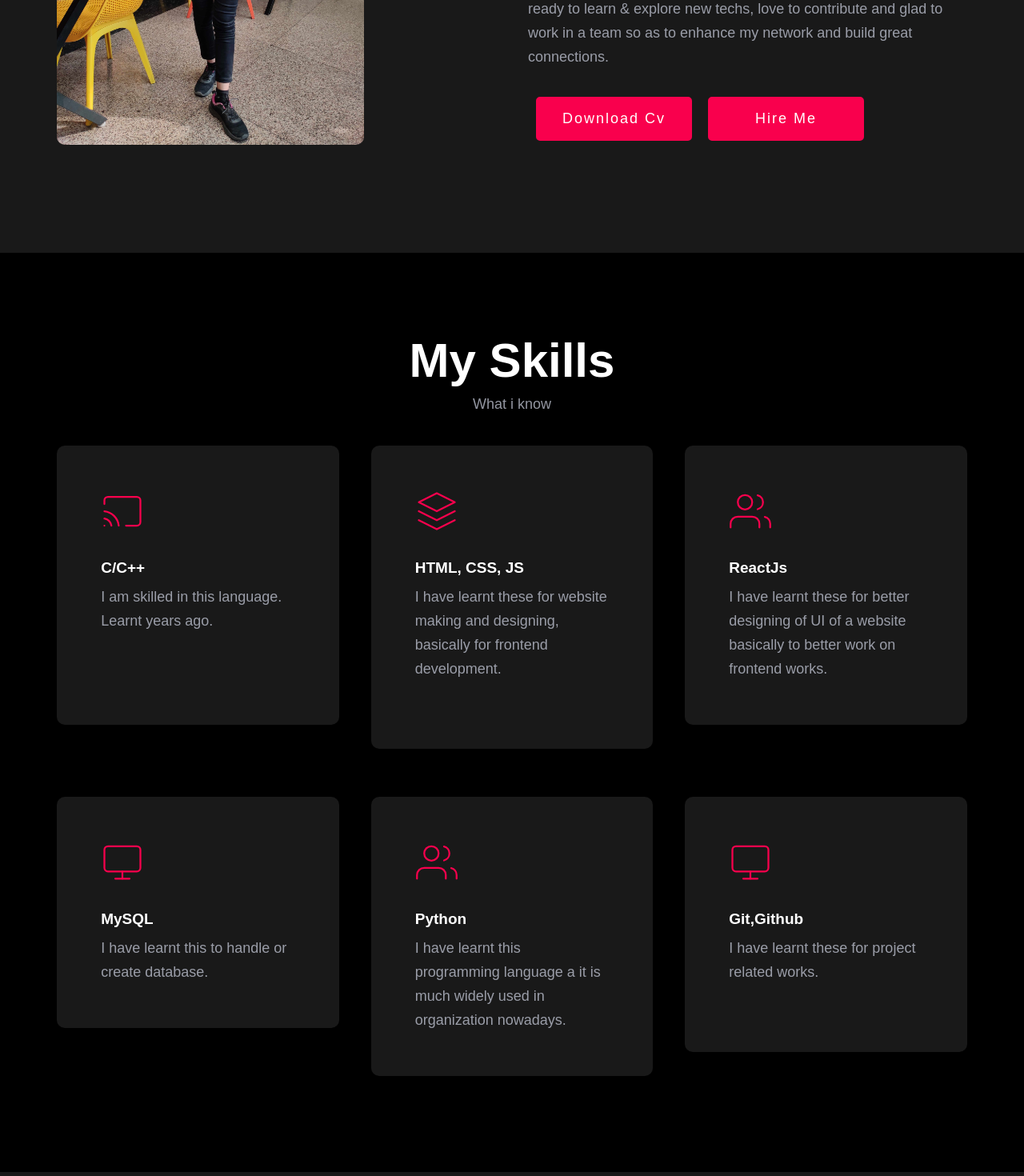
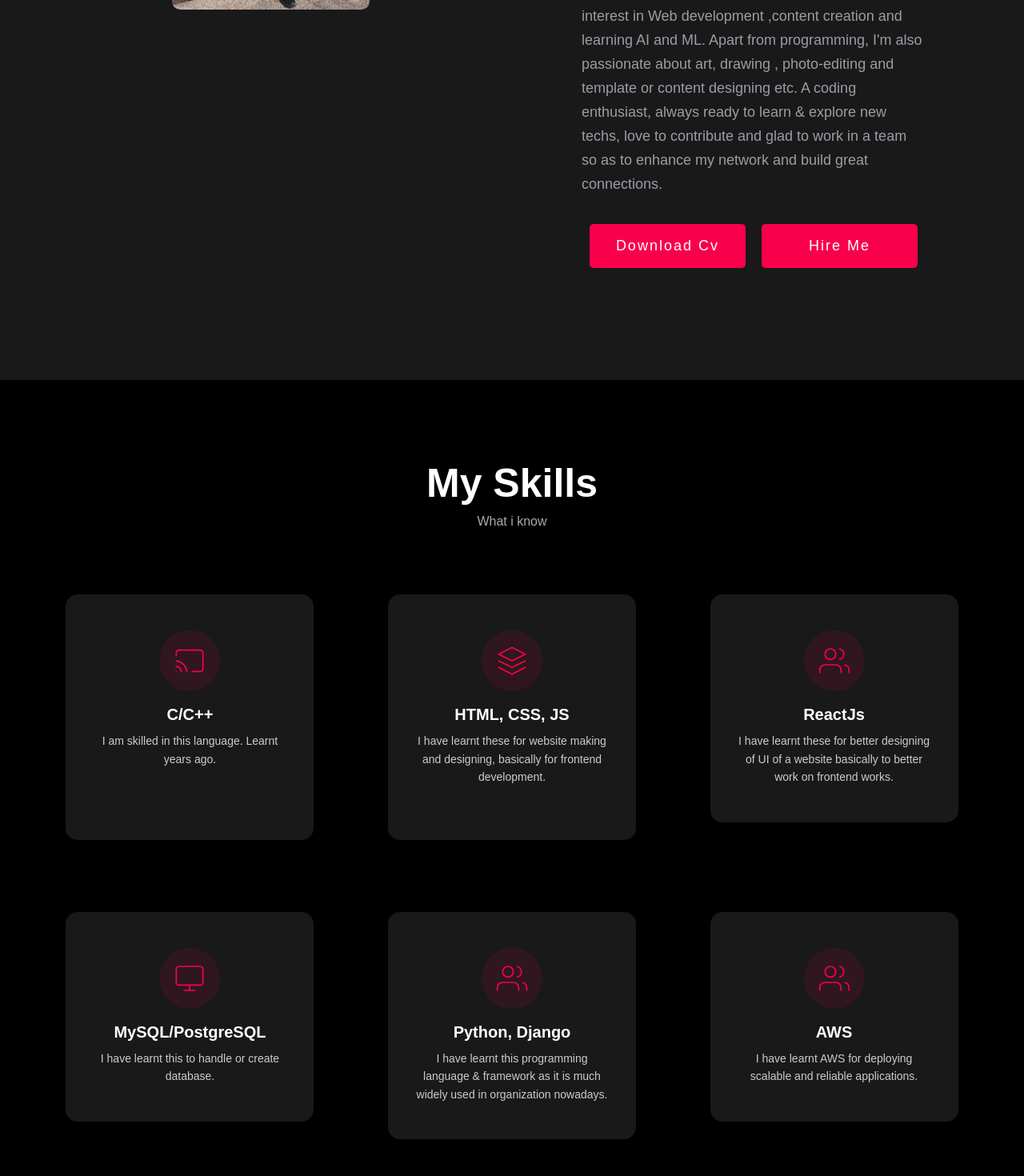
Before and after one commit to purnimakatiyar/myportfolio, a React (Create React App) app: page / in a window 1280 px wide. Shown: the part 1120-2590 px from the top of the page at 80% size. Built offline with nearby package versions, Linux system fonts and the light colour scheme.

Commit message:
updated skills projects and added experience

```diff
--- a/src/About.css
+++ b/src/About.css
@@ -1,12 +1,17 @@
 .about{
     background: #191919;
 }
-img.about__img{
-    border-radius: 10px;
-    width: 70%;
+img.about__img {
+  border-radius: 10px;
+  width: 100%;
+  height: 100%;
+  object-fit: cover;  /* makes the image scale & crop nicely */
+}
+.col__2 {
+  display: flex;
+  align-items: center;   /* vertically align image and text */
+}
 
-
-}
 h1.about__heading{
     margin-bottom: 10px;
     font-weight: 700;
--- a/src/App.js
+++ b/src/App.js
@@ -5,6 +5,7 @@ import Footer from "./Footer";
 import Home from "./Home";
 import Project from "./Project";
 import Skills from "./Skills";
+import Experience from "./Experience";
 
 
 
@@ -14,6 +15,7 @@ function App() {
        <Home />
        <About />
        <Skills />
+       <Experience />
        <Project />
 
        <Contact />
--- /dev/null
+++ b/src/Experience.css
@@ -0,0 +1,42 @@
+.experience {
+  background: #000;
+  color: #fff;
+}
+
+.experience__box {
+  background: #111;
+  border-radius: 12px;
+  padding: 20px;
+  margin: 15px;
+  transition: 0.3s;
+  height: 100%;
+}
+
+.experience__box:hover {
+  transform: translateY(-8px);
+  background: #1a1a1a;
+}
+
+.experience__title {
+  font-size: 20px;
+  font-weight: 600;
+  margin-bottom: 8px;
+}
+
+.experience__company {
+  color: #f9004d;
+  font-weight: 500;
+  margin-bottom: 6px;
+}
+
+.experience__duration {
+  font-size: 14px;
+  margin-bottom: 12px;
+  color: #aaa;
+}
+
+.experience__desc {
+  font-size: 14px;
+  line-height: 1.5;
+  color: #ddd;
+}
--- /dev/null
+++ b/src/Experience.js
@@ -0,0 +1,100 @@
+import React from "react";
+import "./Experience.css";
+
+function Experience() {
+  return (
+    <div className="experience component__space" id="Experience">
+      <div className="heading">
+        <h1 className="heading">Work Experience</h1>
+        <p className="heading p__color">Where I have worked & contributed</p>
+      </div>
+
+      <div className="container">
+        <div className="row">
+
+          {/* Job 1 */}
+          <div className="col__3">
+            <div className="experience__box pointer">
+              <h2 className="experience__title">Software Engineer (Backend)</h2>
+              <h4 className="experience__company">Abstrabit Technologies Pvt Ltd</h4>
+              <p className="experience__duration">Sep 2024 – Present</p>
+              <p className="experience__desc">
+                • Designed and implemented job manager portal reducing manual errors by 30%. <br />
+                • Built AWS architecture (EC2, RDS) with automated deployments. <br />
+                • Fixed critical bugs boosting performance by 40%. <br />
+                • Developed automated email notifications. <br />
+                • Implemented RBAC for security and role-specific features. <br />
+                • Enhanced audit tool system for easy reporting. <br />
+                • Built REST APIs for a mentoring app. <br />
+                • Handled domain setup and deployment on AWS Amplify.
+              </p>
+            </div>
+          </div>
+
+          {/* Job 2 */}
+          <div className="col__3">
+            <div className="experience__box pointer">
+              <h2 className="experience__title">Software Development Engineer Intern</h2>
+              <h4 className="experience__company">Syscore Solutions Pvt Ltd</h4>
+              <p className="experience__duration">Jul 2024 – Sep 2024</p>
+              <p className="experience__desc">
+                • Enhanced IWBI WELL project with frontend & backend improvements. <br />
+                • Integrated Google Maps API for interactive maps. <br />
+                • Implemented Google OAuth for secure login. <br />
+                • Improved UI/UX using Vue.js & TailwindCSS. <br />
+                • Worked with Docker for containerized deployments.
+              </p>
+            </div>
+          </div>
+
+          {/* Job 3 */}
+          <div className="col__3">
+            <div className="experience__box pointer">
+              <h2 className="experience__title">Software Development Engineer Intern</h2>
+              <h4 className="experience__company">Watchguard Technologies Pvt Ltd</h4>
+              <p className="experience__duration">Sep 2023 – Jul 2024</p>
+              <p className="experience__desc">
+                • Developed REST APIs using Flask & FastAPI for microservices. <br />
+                • Built scalable backend services using AWS Lambda & API Gateway. <br />
+                • Authored IaC templates for AWS resource automation. <br />
+                • Increased test coverage from 72% to 89% with Pytest. <br />
+                • Co-developed WG Car Pooling System (full-stack). <br />
+              </p>
+            </div>
+          </div>
+
+          {/* Job 4 */}
+          <div className="col__3">
+            <div className="experience__box pointer">
+              <h2 className="experience__title">Web Developer Intern</h2>
+              <h4 className="experience__company">Let’s Grow More</h4>
+              <p className="experience__duration">Sep 2022 – Oct 2022</p>
+              <p className="experience__desc">
+                • Built responsive frontend apps using HTML, CSS, JS. <br />
+                • Created projects like To-Do App and Calculator. <br />
+                • Learned industry workflows & teamwork.
+              </p>
+            </div>
+          </div>
+
+          {/* Job 5 */}
+          <div className="col__3">
+            <div className="experience__box pointer">
+              <h2 className="experience__title">Open Source Contributor</h2>
+              <h4 className="experience__company">GirlScript Summer of Code</h4>
+              <p className="experience__duration">Mar 2022 – May 2022</p>
+              <p className="experience__desc">
+                • Contributed to open-source projects. <br />
+                • Fixed bugs, added features, and improved documentation. <br />
+                • Collaborated with global developer community.
+              </p>
+            </div>
+          </div>
+
+        </div>
+      </div>
+    </div>
+  );
+}
+
+export default Experience;
--- a/src/Footer.js
+++ b/src/Footer.js
@@ -7,13 +7,14 @@ import {FaTwitter} from 'react-icons/fa'
 import {FaGithub} from 'react-icons/fa'
 import {FaLinkedin} from 'react-icons/fa'
 function Footer() {
+  const currentYear = new Date().getFullYear();
   return (
     <div
       className="footer d__flex align__items__center justify__content__space__between pz-10"
       style={{ padding: "10px 20px", zIndex: "100" }}
     >
     <div className="footer_socials">
-    <a href="https://www.facebook.com/profile.php?id=100008402831242" target='_blank'><FaFacebook/></a>
+    {/* <a href="https://www.facebook.com/profile.php?id=100008402831242" target='_blank'><FaFacebook/></a> */}
     <a href="https://www.instagram.com/purnimakatiyar/?hl=en" target='_blank'><FaInstagram/></a>
     <a href="https://twitter.com/purnimakatiyar" target='_blank'><FaTwitter/></a>
     <a href="https://github.com/purnimakatiyar" target='_blank'><FaGithub/></a>
@@ -25,7 +26,7 @@ function Footer() {
         className="copyright"
         style={{ color: "#c6c9d8", fontSize: "14px", opacity: "0.75", margin:"0 auto" }}
       >
-        Developed and Designed by Purnima Katiyar<br></br>Programmer Learner @2023
+        Developed and Designed by Purnima Katiyar <br /> Programmer Learner © {currentYear}
       </span>
     </div>
 
--- a/src/Home.js
+++ b/src/Home.js
@@ -12,7 +12,7 @@ function Home() {
     header.classList.toggle("active", window.scrollY > 0);
   });
   // Toogle Menu
-   const [show, setShow] = useState(true);
+   const [show, setShow] = useState(false);
   return (
     <div className="home" id="Home">
       <div className="home__bg">
@@ -31,6 +31,10 @@ function Home() {
               <a href="#Skills">
                 <li className="nav__items mx__15">Skills</li>
               </a>
+              <a href="#Experience">
+                <li className="nav__items mx__15">Experience</li>
+              </a>
+
               <a href="#Project">
                 <li className="nav__items mx__15">Project</li>
               </a>
@@ -68,6 +72,9 @@ function Home() {
             </li>
             <li className="sideNavbar">
               <a href="#Skills">Skills</a>
+            </li>
+              <li className="sideNavbar">
+              <a href="#Experience">Experience</a>
             </li>
             <li className="sideNavbar">
               <a href="#Project">Project</a>
--- a/src/Project.css
+++ b/src/Project.css
@@ -1,26 +1,30 @@
-.project{
-    background-color: #191919;
+/* Make projects align in a grid */
+.container .row {
+  display: grid;
+  grid-template-columns: repeat(auto-fit, minmax(280px, 1fr));
+  gap: 30px;
+  justify-items: center;
 }
+
+/* Project card wrapper */
+.col__3 {
+  width: 100%;
+  max-width: 350px;
+}
+
+/* Fix image sizing */
 img.project__img {
+  width: 100%;
+  height: 220px;
+  object-fit: cover;
   border-radius: 10px;
-    width: 80%;
-    height: 80%;
-    object-fit: cover;
   transition: .4s;
-    opacity: .7;
-    position: relative;
+  opacity: .9;
 }
-img.project__img::after{
-    content: '';
-    width: 80%;
-    height: 80%;
-    background-color: #000;
-    z-index: 1;
-    opacity: 1;
 
-}
-.mask__effect{
-    width: 80%;
+/* Overlay effect */
+.mask__effect {
+  width: 100%;
   height: 100%;
   position: absolute;
   top: 0;
@@ -28,78 +32,57 @@ img.project__img::after{
   background-color: #f9004d;
   border-radius: 10px;
   transition: .4s;
-    opacity: .3;
+  opacity: 0.3;
   display: none;
 }
-.project__box:hover .mask__effect{
-    display: inline;
-    transform: scale(1.1);
+
+.project__box:hover .mask__effect {
+  display: block;
+  transform: scale(1.05);
 }
- .project__box:hover img.project__img{
-     transform: scale(1.1);
+
+.project__box:hover img.project__img {
+  transform: scale(1.05);
 }
+
+/* Project content (centered text & button) */
 .project__meta.absolute {
-    top: 0%;
-    left: 0%;
+  top: 0;
+  left: 0;
   display: flex;
   height: 100%;
   align-items: center;
   justify-content: center;
   flex-direction: column;
-    flex-wrap: wrap;
   border-radius: 10px;
   width: 100%;
+  text-align: center;
+  padding: 10px;
 }
+
+/* Titles */
 h5.project__text {
-    font-weight: 400;
+  font-weight: 500;
+  font-size: 18px;
+  margin-bottom: 10px;
+}
+
+h4.project__text {
   font-size: 20px;
-    padding-bottom: 20px;
-    align-items: center;
-    justify-content: center;
+  font-weight: 700;
+  margin-bottom: 15px;
 }
-h4.project__text {
-    font-size: 22px;
-    font-family: Poppins,sans-serif;
-    font-weight: 700;
-    padding-bottom: 20px;
-    align-items: center;
-    justify-content: center;
-}
+
+/* Button styling */
 a.project__btn {
-    padding: 12px 35px;
-    border: 2px solid #ffffff87;
+  padding: 10px 25px;
+  border: 2px solid #fff;
   border-radius: 5px;
   transition: .4s ease;
+  color: #fff;
 }
-a.project__btn:hover{
+
+a.project__btn:hover {
   background-color: #f9004d;
   border: 2px solid #f9004d;
 }
-button.btn {
-    padding: 15px 20px;
-    font-size: 18px;
-    font-weight: 500;
-    border-radius: 5px;
-    border: 2px solid #f9004d;
-    background-color: #f9004d;
-    color: #fff!important;
-    text-transform: uppercase;
-    letter-spacing: 2px;
-    transition: .4s all ease;
-}
-button.view__more:hover{
-    background-color: #fff;
-    border: 2px solid #f9004d;
-    color: #f9004d!important;
-}
-/* RESPONSIVE */
-@media only screen and (max-width: 1024px){
-h5.project__text {
-    font-weight: 400;
-    font-size: 20px;
-    padding-bottom: 20px;
-}
-h4.project__text {
-    font-size: 18px;
-}
-}
--- a/src/Project.js
+++ b/src/Project.js
@@ -124,10 +124,10 @@ function Project() {
                      </div>
                  </div>
              </div>
-
+{/*
              <div className="view__more__btn d__flex align__items__center justify__content__center pxy__30">
              <button className="view__more pointer btn">View more</button>
-             </div>
+             </div> */}
 
            </div>
        </div>
--- a/src/Skills.css
+++ b/src/Skills.css
@@ -1,52 +1,88 @@
+/* Heading */
 h1.heading {
-  font-size: 60px;
+  font-size: 50px;
   text-align: center;
-  font-family: Poppins,sans-serif;
+  font-family: Poppins, sans-serif;
   font-weight: 700;
-  margin-bottom: 10px;
+  margin-bottom: 8px;
+  color: #fff;
 }
 p.heading.p__color {
-  margin-bottom: 0;
+  margin-bottom: 40px;
   text-align: center;
-  line-height: 1.2;
+  line-height: 1.4;
+  font-size: 16px;
+  color: #aaa;
 }
+
+/* Service Card */
 .service__box {
-  border-radius: 10px;
+  border-radius: 15px;
   width: 100%;
   background-color: #191919;
-  padding: 55px;
-  transition: .4s ease;
+  padding: 45px 30px;
+  transition: all 0.4s ease;
+  min-height: 260px; /* consistent height */
+  display: flex;
+  flex-direction: column;
+  align-items: center;
+  text-align: center;
 }
 .service__box:hover {
-  transform: translateY(5px);
-  background-image: linear-gradient(
-90deg,#f61b10,#ef0963);
+  transform: translateY(-10px) scale(1.02);
+  background-image: linear-gradient(135deg, #f61b10, #ef0963);
+  box-shadow: 0 8px 20px rgba(0, 0, 0, 0.6);
 }
-.service__box:hover .icon{
+
+/* Icon styling */
+.icon {
+  font-size: 40px;
+  margin-bottom: 18px;
+  color: #f9004d;
+  background: rgba(249, 0, 77, 0.1);
+  padding: 18px;
+  border-radius: 50%;
+  display: flex;
+  justify-content: center;
+  align-items: center;
+  transition: background 0.3s ease, color 0.3s ease;
+}
+.service__box:hover .icon {
+  color: #fff;
+  background: rgba(255, 255, 255, 0.15);
+}
+
+/* Titles */
+h1.service__text {
+  font-size: 20px;
+  font-family: Poppins, sans-serif;
+  font-weight: 600;
+  margin-bottom: 10px;
   color: #fff;
 }
-.service__box:hover p.service__text.p__color{
-  color: #fff!important;
+
+/* Paragraph */
+p.service__text.p__color {
+  margin-bottom: 0;
+  font-size: 14px;
+  line-height: 1.6;
+  color: #ccc;
+}
+.service__box:hover p.service__text.p__color {
+  color: #fff !important;
 }
 
-.icon {
-  font-size: 54px;
-  font-weight: 400;
-  margin-bottom: 23px;
-  display: inline-flex;
-  color: #f9004d;
+
+/* Responsive */
+@media only screen and (max-width: 1024px) {
+  .service__box {
+    padding: 30px 20px;
+    min-height: auto;
+  }
 }
-p.service__text.p__color {
-  margin-bottom: 0;
+@media only screen and (max-width: 768px) {
+  .row {
+    flex-direction: column;
+    gap: 20px;
+  }
 }
-h1.service__text {
-  font-size: 19px;
-  font-family: Poppins,sans-serif;
-  padding: 10px 0px;
-}
-/* RESPONSIVE */
-@media only screen and (max-width: 1024px){
-.service__box {
-  padding: 32px;
-}
-}
--- a/src/Skills.js
+++ b/src/Skills.js
@@ -125,7 +125,7 @@ function Skills() {
                 </svg>
               </div>
               <div className="service__meta">
-                <h1 className="service__text">MySQL</h1>
+                <h1 className="service__text">MySQL/PostgreSQL</h1>
                 <p className="p service__text p__color">
                   I have learnt this to handle or create database.
                 </p>
@@ -154,9 +154,38 @@ function Skills() {
                 </svg>
               </div>
               <div className="service__meta">
-                <h1 className="service__text">Python</h1>
+                <h1 className="service__text">Python, Django</h1>
                 <p className="p service__text p__color">
-                  I have learnt this programming language a it is much widely used in organization nowadays.
+                  I have learnt this programming language & framework as it is much widely used in organization nowadays.
+                </p>
+              </div>
+            </div>
+          </div>
+
+          <div className="col__3">
+            <div className="service__box pointer">
+              <div className="icon">
+                <svg
+                  stroke="currentColor"
+                  fill="none"
+                  stroke-width="2"
+                  viewBox="0 0 24 24"
+                  stroke-linecap="round"
+                  stroke-linejoin="round"
+                  height="1em"
+                  width="1em"
+                  xmlns="http://www.w3.org/2000/svg"
+                >
+                  <path d="M17 21v-2a4 4 0 0 0-4-4H5a4 4 0 0 0-4 4v2"></path>
+                  <circle cx="9" cy="7" r="4"></circle>
+                  <path d="M23 21v-2a4 4 0 0 0-3-3.87"></path>
+                  <path d="M16 3.13a4 4 0 0 1 0 7.75"></path>
+                </svg>
+              </div>
+              <div className="service__meta">
+                <h1 className="service__text">AWS</h1>
+                <p className="p service__text p__color">
+                  I have learnt AWS for deploying scalable and reliable applications.
                 </p>
               </div>
             </div>
```
Lines whose indentation alone changed are shown as unchanged.
